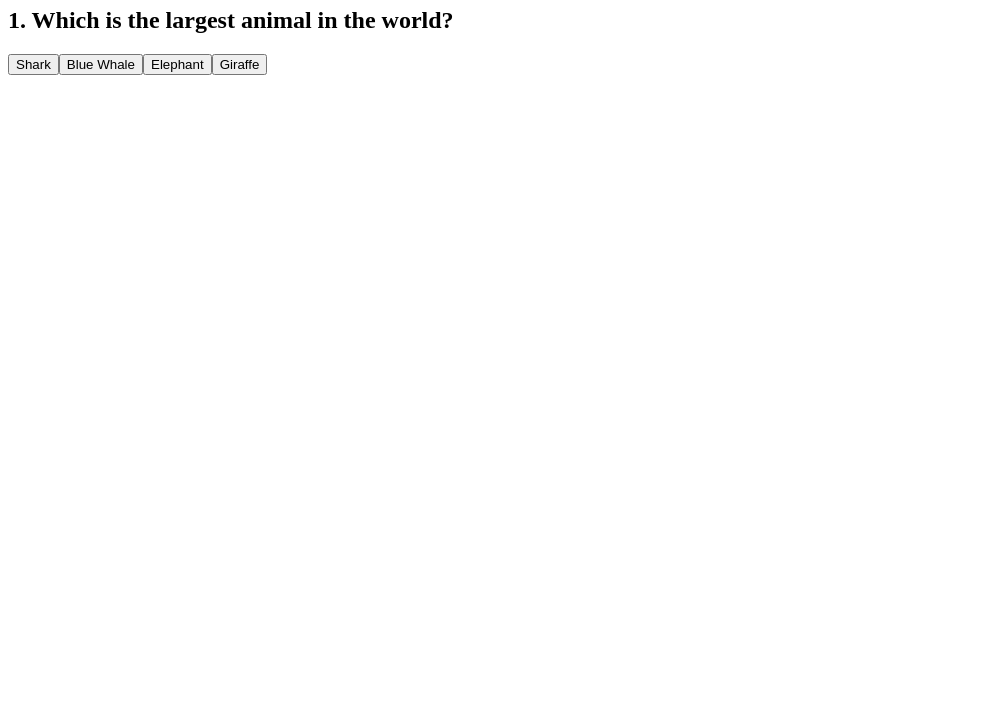
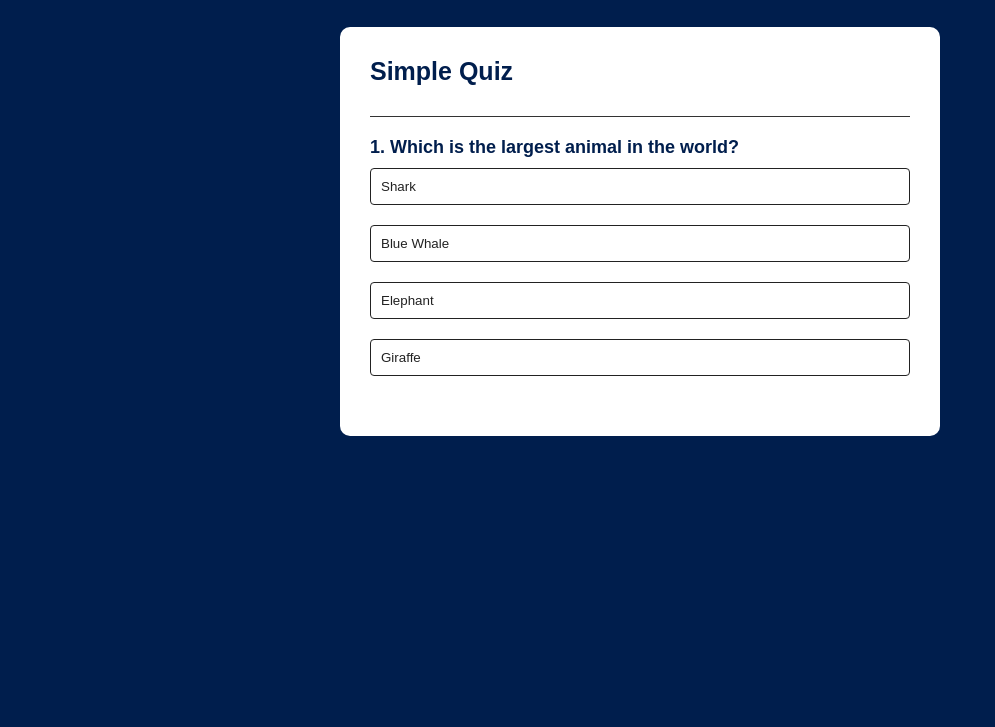
Before and after one commit to MohdAvaish/Quiz-App, a plain HTML site: page index.html in a window 1280 px wide. Shown: the part 73-800 px from the top of the page, without its empty margins (0-995 px from the left). Drawn offline with Linux system fonts and the light colour scheme; files that its build step writes are made by us from their sources; the site is published under a folder, as on GitHub Pages, so addresses that start at the root find nothing.

Commit message:
fixed style.css

```diff
--- a/index.html
+++ b/index.html
@@ -3,7 +3,7 @@
 <head>
     <meta charset="UTF-8">
     <title>Quiz App - Easy Tutorials</title>
-    <link rel="stylesheet" href="/index.html/style.css"/>
+    <link rel="stylesheet" href="style.css"/>
 </head>
 <body>
     <div class="app">
```
